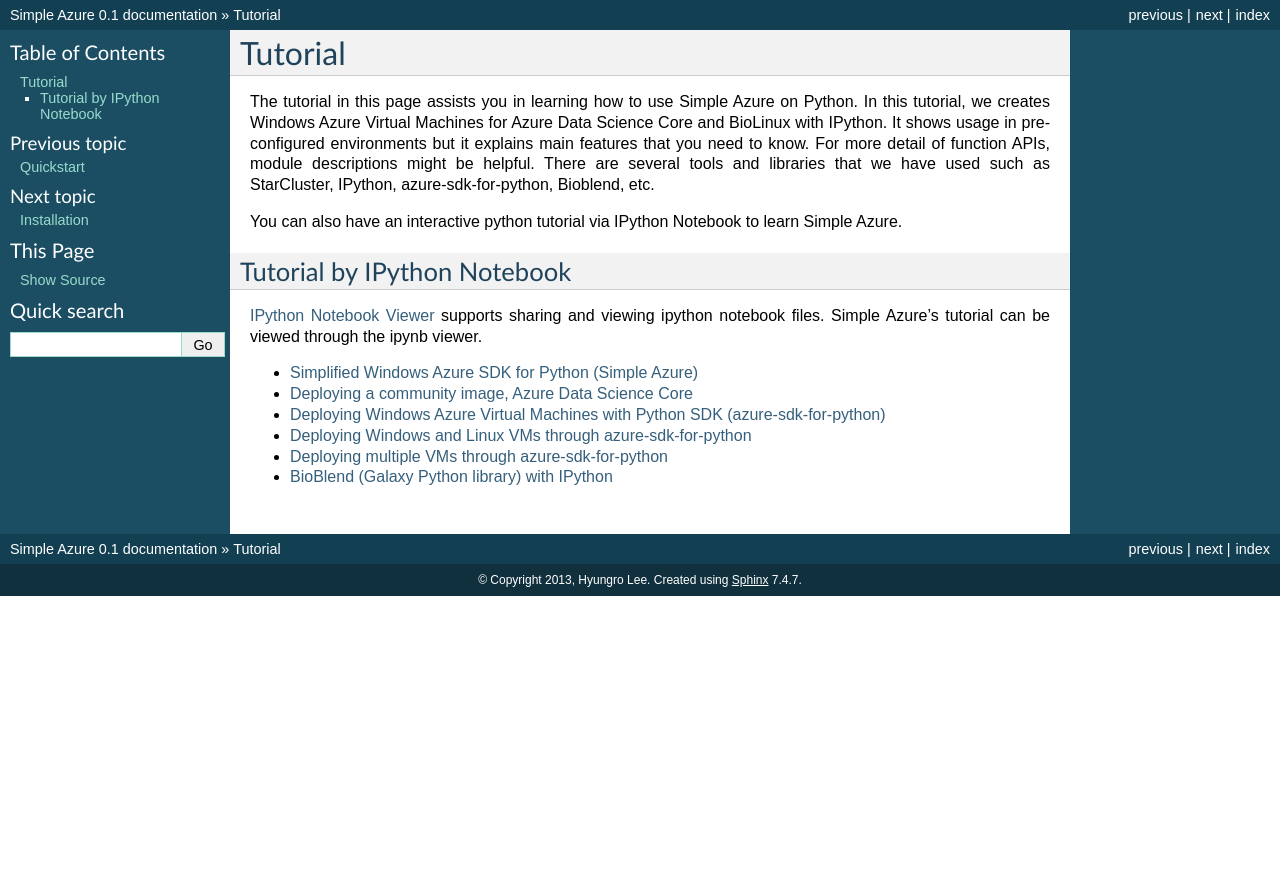
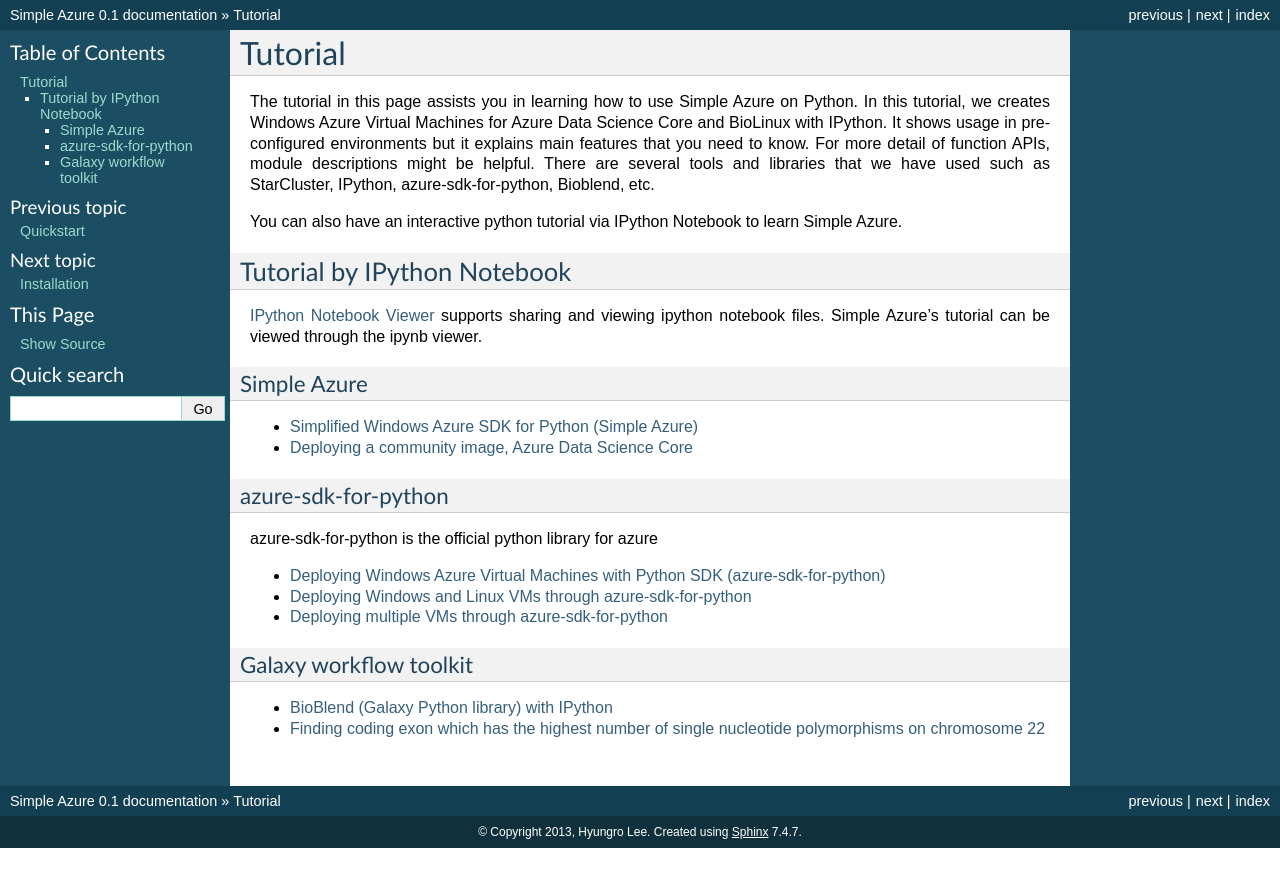
Before and after one commit to lee212/simpleazure, a Sphinx documentation site: the page built from docs/tutorial.rst, in a window 1280 px wide. Shown: the top 887 px of the page. Built offline with Sphinx 7.4.7, drawn with Linux system fonts in a browser that asks for light colours.

Commit message:
Update tutorial.rst

```diff
--- a/docs/tutorial.rst
+++ b/docs/tutorial.rst
@@ -12,9 +12,20 @@
 ----------------------------
 `IPython Notebook Viewer <http://nbviewer.org>`_ supports sharing and viewing ipython notebook files. Simple Azure's tutorial can be viewed through the ipynb viewer.
 
+Simple Azure
+^^^^^^^^^^^^^
 * `Simplified Windows Azure SDK for Python (Simple Azure) <http://nbviewer.ipython.org/urls/raw.github.com/lee212/simpleazure/master/ipynb/Tutorial%2520-%2520Simplified%2520Windows%2520Azure%2520SDK%2520for%2520Python.ipynb>`_
 * `Deploying a community image, Azure Data Science Core <http://nbviewer.ipython.org/urls/raw.github.com/lee212/simpleazure/master/ipynb/Deploy%2520ADSC%2520by%2520Simple%2520Azure.ipynb>`_
+
+azure-sdk-for-python
+^^^^^^^^^^^^^^^^^^^^^
+azure-sdk-for-python is the official python library for azure
+
 * `Deploying Windows Azure Virtual Machines with Python SDK (azure-sdk-for-python) <http://nbviewer.ipython.org/urls/raw.github.com/lee212/simpleazure/master/ipynb/Tutorial%2520-%2520Deploying%2520Windows%2520Azure%2520Virtual%2520Machines%2520with%2520Python%2520SDK.ipynb>`_
 * `Deploying Windows and Linux VMs through azure-sdk-for-python <http://nbviewer.ipython.org/urls/raw.github.com/lee212/simpleazure/master/ipynb/Tutorial%2520-%2520Deploying%2520Windows%2520and%2520Linux%2520VMs.ipynb>`_
 * `Deploying multiple VMs through azure-sdk-for-python <http://nbviewer.ipython.org/urls/raw.github.com/lee212/simpleazure/master/ipynb/Tutorial%2520-%2520Deploying%2520multiple%2520VMs.ipynb>`_
+
+Galaxy workflow toolkit
+^^^^^^^^^^^^^^^^^^^^^^^^
 * `BioBlend (Galaxy Python library) with IPython <http://nbviewer.ipython.org/urls/raw.github.com/lee212/simpleazure/master/ipynb/Tutorial%2520-%2520BioBlend%2520%28Galaxy%2520Python%2520library%29%2520with%2520IPython.ipynb>`_
+* `Finding coding exon which has the highest number of single nucleotide polymorphisms on chromosome 22 <http://nbviewer.ipython.org/urls/raw.github.com/lee212/simpleazure/master/ipynb/%28Galaxy%29%2520Example%25201.%2520finding%2520coding%2520exon%2520which%2520has%2520the%2520highest%2520number%2520of%2520single%2520nucleotide%2520polymorphisms%2520on%2520chromosome%252022.ipynb>`_
```
